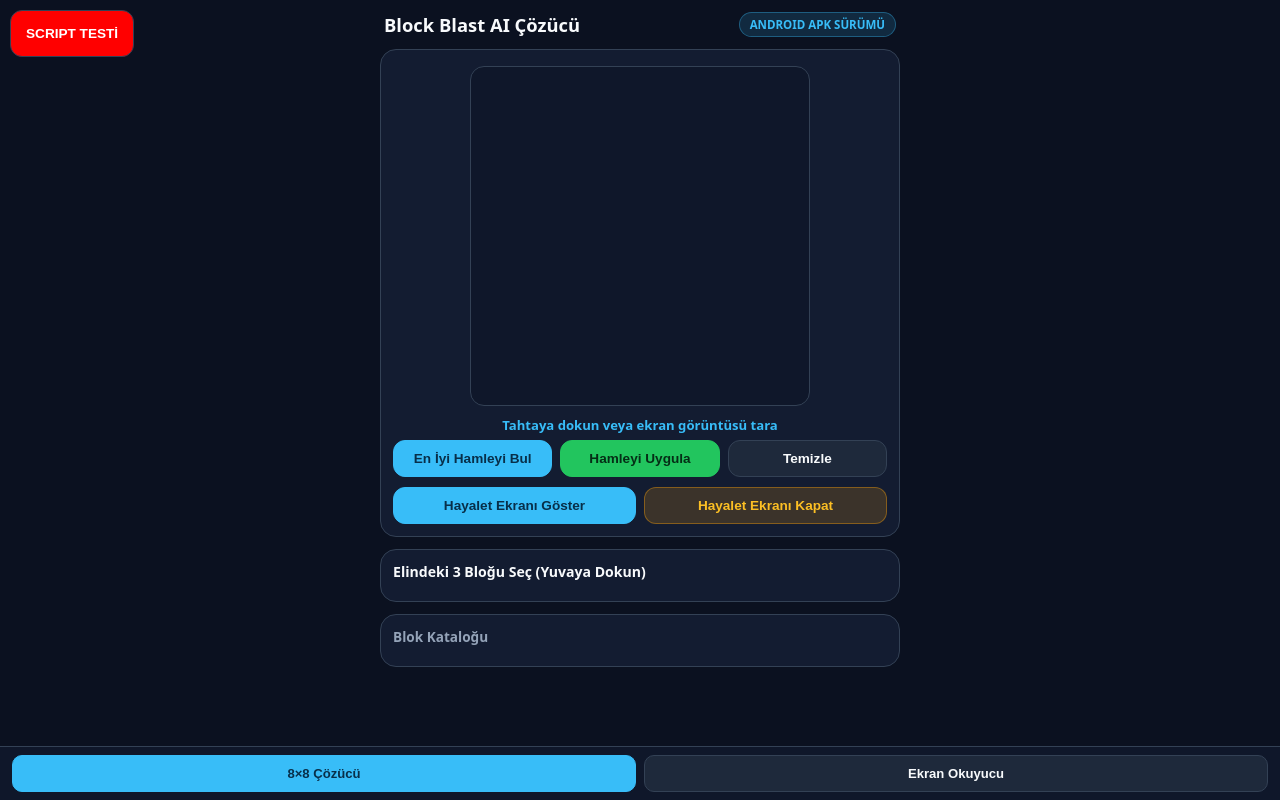
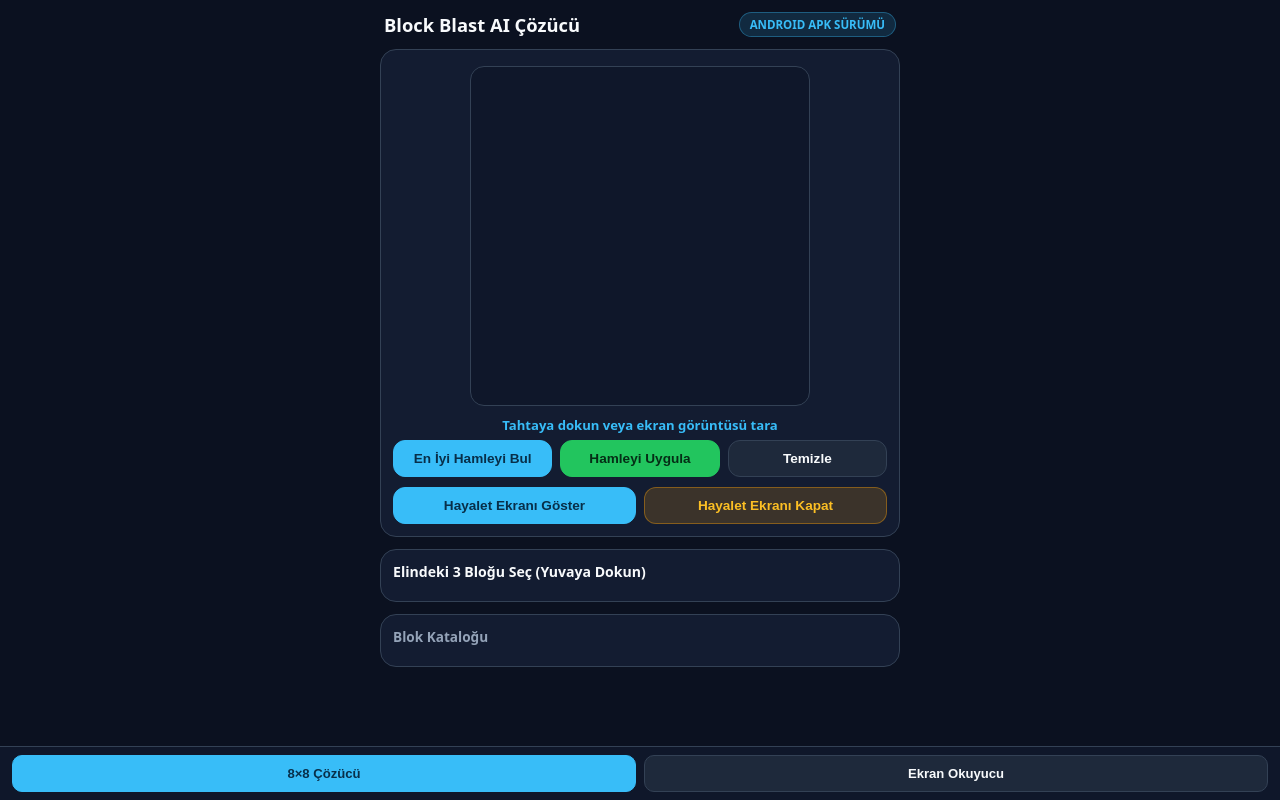
Before and after one commit to arslnethem/block, a website: page block blast apk/www/index.html in a window 1280 px wide. Drawn offline with Linux system fonts and the light colour scheme.

Commit message:
Update index.html

```diff
--- a/block blast apk/www/index.html
+++ b/block blast apk/www/index.html
@@ -158,16 +158,6 @@ Kaydırıcılar görüntüye göre ayarlanır.
 </div>
 </div>
 </div>
-
-<button
-  style="position:fixed;top:10px;left:10px;z-index:99999;background:red;color:white;padding:15px"
-  onclick="alert(
-    'Script sayısı: ' + document.scripts.length +
-    '\nScript tipi: ' + (document.scripts[document.scripts.length-1].type || 'classic') +
-    '\nUygulama başlatıldı: ' + (window.__APP_SCRIPT_LOADED__ === true)
-  )">
-  SCRIPT TESTİ
-</button>
 
 <nav class="bottom-nav">
 <button class="nav-btn active" id="nav-solver" onclick="switchTab('solver')">8×8 Çözücü</button>
```
